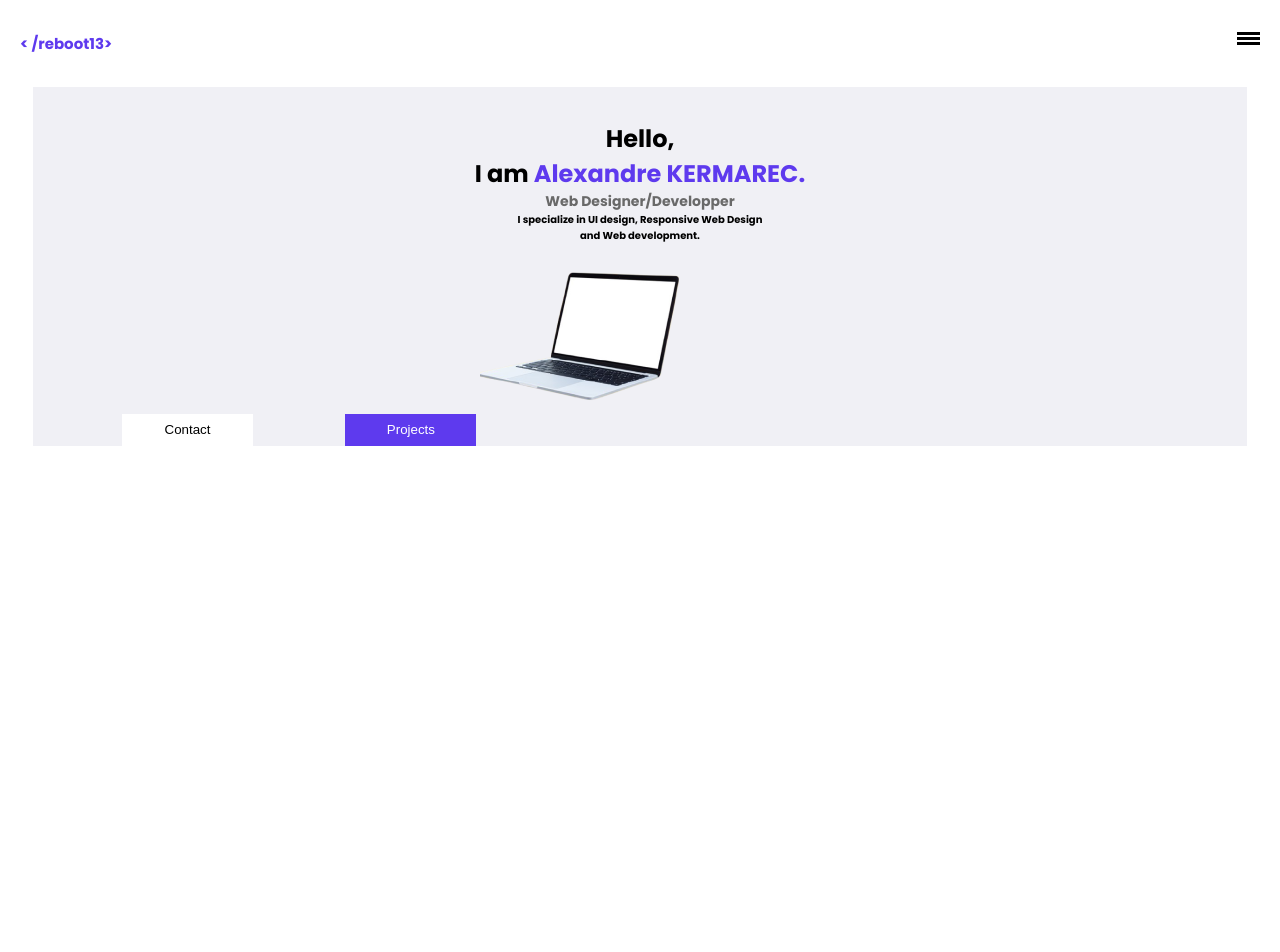
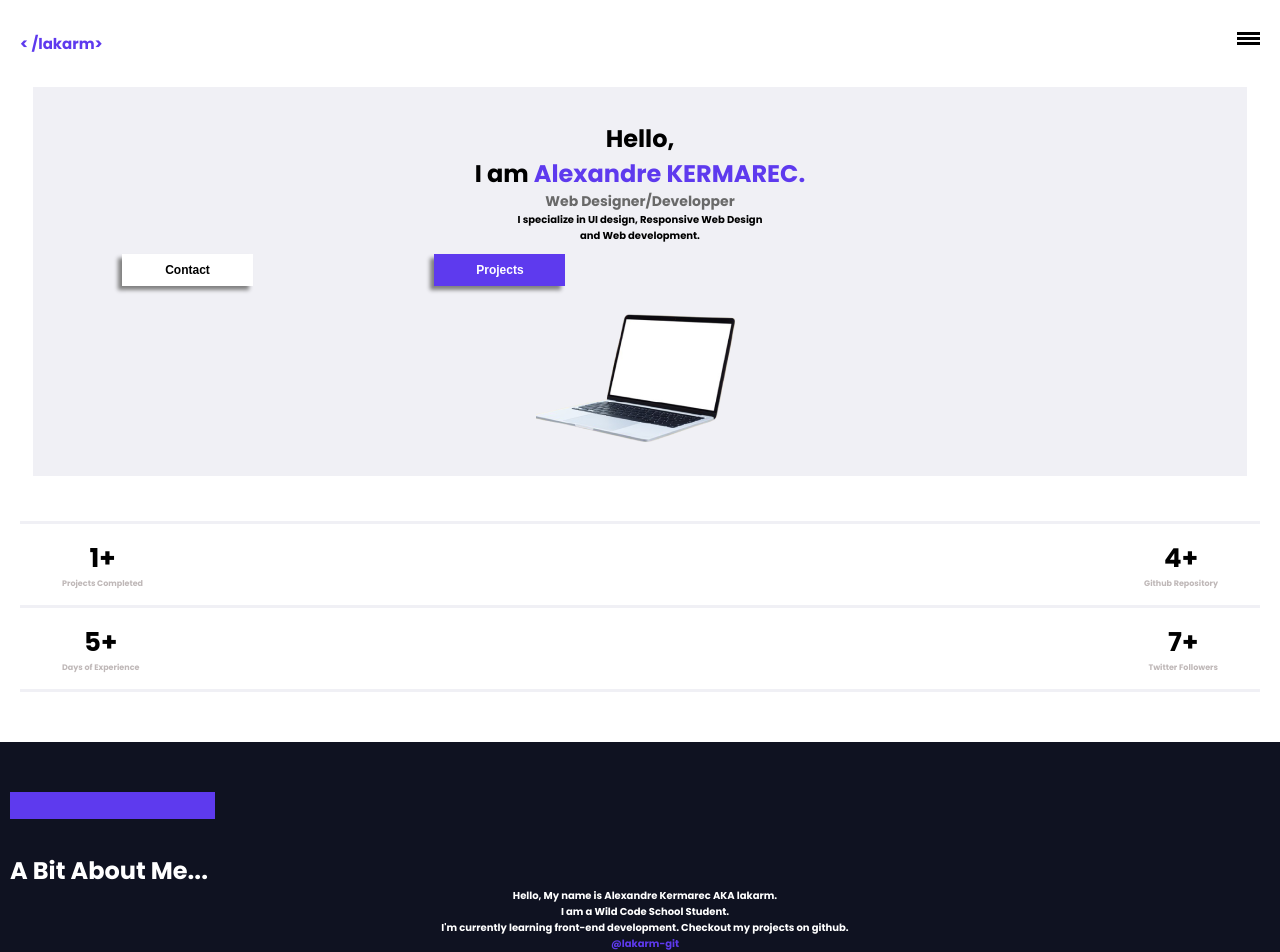
Before and after one commit to AlexLakarm/Portfolio1, a plain HTML site: page index.html in a window 1280 px wide. Before the commit the page ends 800 px from the top, so only its background shows below. Drawn offline with Linux system fonts and the light colour scheme.

Commit message:
premiere maj

```diff
--- a/index.html
+++ b/index.html
@@ -12,7 +12,7 @@
 </head>
 <body>
 <header>
-    <p class="purple">< /reboot13></p>
+    <p class="purple">< /lakarm></p>
     <svg width="23" height="13" viewBox="0 0 23 13" fill="none" xmlns="http://www.w3.org/2000/svg">
         <rect width="23" height="3" fill="black"/>
         <rect y="5" width="23" height="3" fill="black"/>
@@ -21,14 +21,44 @@
 </header>
 <main>
     <div id="firstbloc">
-<h1>Hello,<br> I am <span class="purple">Alexandre KERMAREC.</span> </h1>
-<h2>Web Designer/Developper</h2>
-<p>I specialize in UI design, Responsive Web Design <br> and Web development.</p>
-<button class="button" id="button_contact" type="button">Contact</button>
-<button onclick="https://github.com/alexandrekermarec?tab=repositories" class="button" id="button_projects" type="button">Projects</button>
-<img src="assets/laptop 1.png" alt="laptop">
+        <h1>Hello,<br> I am <span class="purple">Alexandre KERMAREC.</span> </h1>
+        <h2>Web Designer/Developper</h2>
+            <p>I specialize in UI design, Responsive Web Design <br> and Web development.</p>
+        <button class="button" id="button_contact" type="button">Contact</button>
+        <button onclick="https://github.com/alexandrekermarec?tab=repositories" class="button" id="button_projects" type="button">Projects</button>
+        <img class="images" src="assets/laptop 1.png" alt="laptop">
+    </div>
+
+
+<div class="numbers_lines">
+    <div>
+        <p class="numbers">1+</p>
+        <p class="numbers_description">Projects Completed</p>
+    </div>
+    <div>
+        <p class="numbers">4+</p>
+        <p class="numbers_description">Github Repository</p></div>
+    </div>
+</div>
+
+<div class="numbers_lines" id="second_line">
+    <div>
+        <p class="numbers">5+</p>
+        <p class="numbers_description">Days of Experience</p>
+    </div>
+    <div>
+        <p class="numbers">7+</p>
+        <p class="numbers_description">Twitter Followers</p></div>
+    </div>
+</div>
+
+<div class="aboutme">
+ <div id="rectanglepurple"></div>
+ <h1>A Bit About Me...</h1>
+  <p>Hello, My name is Alexandre Kermarec AKA lakarm.<br> I am a Wild Code School Student.<br>I'm currently learning front-end development. Checkout my projects on github.<br><span class="purple" id="@git">@lakarm-git</span></p>
 
 </div>
+
 </main>
 
 
--- a/style.css
+++ b/style.css
@@ -30,6 +30,7 @@ header .purple {
     margin-left: 33px;
     margin-right: 33px;
     background-color:#F0F0F5;
+    margin-bottom: 45px;
 }
 
 main h1{
@@ -53,21 +54,25 @@ main p {
     text-align: center;
     font-size: 10px;
     margin: 0 auto;
-    padding-left: 33px;
-    padding-right: 33px;
+    padding-left: 32px;
+    padding-right: 32px;
 }
 
 .button {
     width: 131px;
     height: 32px;
-    margin  -right: 89px;
+    margin-right: 89px;
     margin-left: 89px;
     margin-top :10px;
+    box-shadow: -4px 4px 4px grey;
+    font-size: 12px;
+    font-weight: 600;
 }
 
 #button_contact {
    background-color: white;
    border: none;
+   box-shadow: 25px red;
 }
 
 #button_projects {
@@ -75,3 +80,65 @@ main p {
     border: none;
     color: white;
 }
+
+.images {
+    display: block;
+    width: 209px;
+    height: 190px;
+    margin-left: auto;
+    margin-right: auto;
+}
+
+.numbers_lines {
+    display: flex;
+    justify-content: space-between;
+    margin-right: 20px;
+    margin-left: 20px;
+    padding-bottom: 15px;
+    padding-right: 10px;
+    padding-left : 10px;
+    padding-top: 15px;
+    border-top: 3px solid #F0F0F5;
+}
+
+.numbers {
+    font-size: 26px;
+    font-weight: 700;
+}
+
+.numbers_description {
+    font-size: 8px;
+    color : #BFB8B8;
+    font-weight: normal;
+}
+
+#second_line {
+    border-bottom: 3px solid #F0F0F5;
+    margin-bottom: 50px;
+}
+
+.aboutme {
+    background-color: #0F1221;
+    color:white;
+    padding-left: 10px;
+    padding-top: 50px;
+}
+
+#rectanglepurple {
+       /* Rectangle purple */
+    width: 205px;
+    height: 27px;
+    background: #5E3AEE;
+    padding: 0 auto;
+    margin-left: 0;
+    margin-right: 0;
+
+}
+
+.aboutme h1 {
+    text-align: left;
+}
+
+.aboutme {
+    text-align : left;
+}
```
